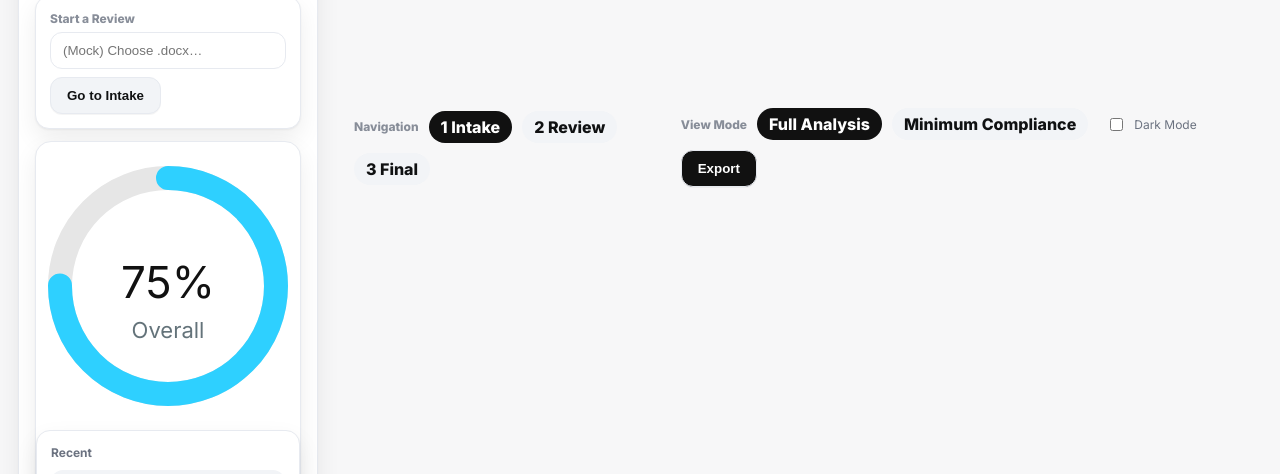
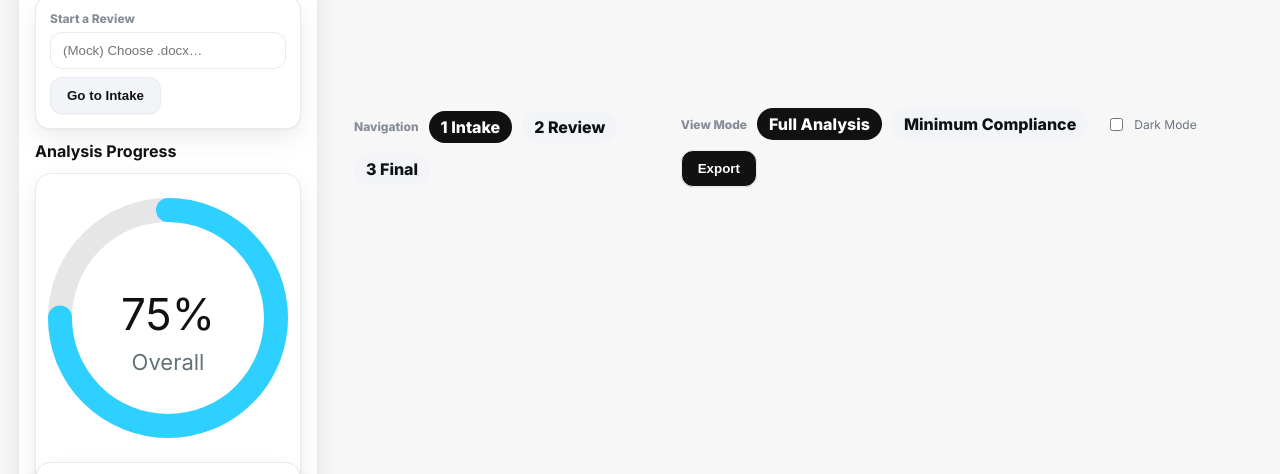
Before and after one commit to bailey0002/ConfiDoc, a plain HTML site: page index0012-2c.html in a window 1280 px wide. Shown: the part 252-726 px from the top of the page. Drawn offline with Linux system fonts and the light colour scheme.

Commit message:
Update index0012-2c.html

```diff
--- a/index0012-2c.html
+++ b/index0012-2c.html
@@ -62,6 +62,7 @@ hr.sep{border:none;height:1px;background:var(--border);margin:10px 0}
 <div class="row" style="margin-top:8px"><button class="btn secondary" id="gotoIntake_side">Go to Intake</button></div>
 </div>
 <!-- Analysis Progress -->
+<div><b>Analysis Progress</b></div>
 <main class="main"><div class="kpi-gauge" id="circular-progress" style="display:flex;justify-content:center;align-items:center;margin:24px auto;max-width:280px;aspect-ratio:1/1">
 <svg aria-label="Overall progress" height="240" viewbox="0 0 120 120" width="240">
 <circle cx="60" cy="60" fill="none" r="54" stroke="#e6e6e6" stroke-width="12"></circle>
```
